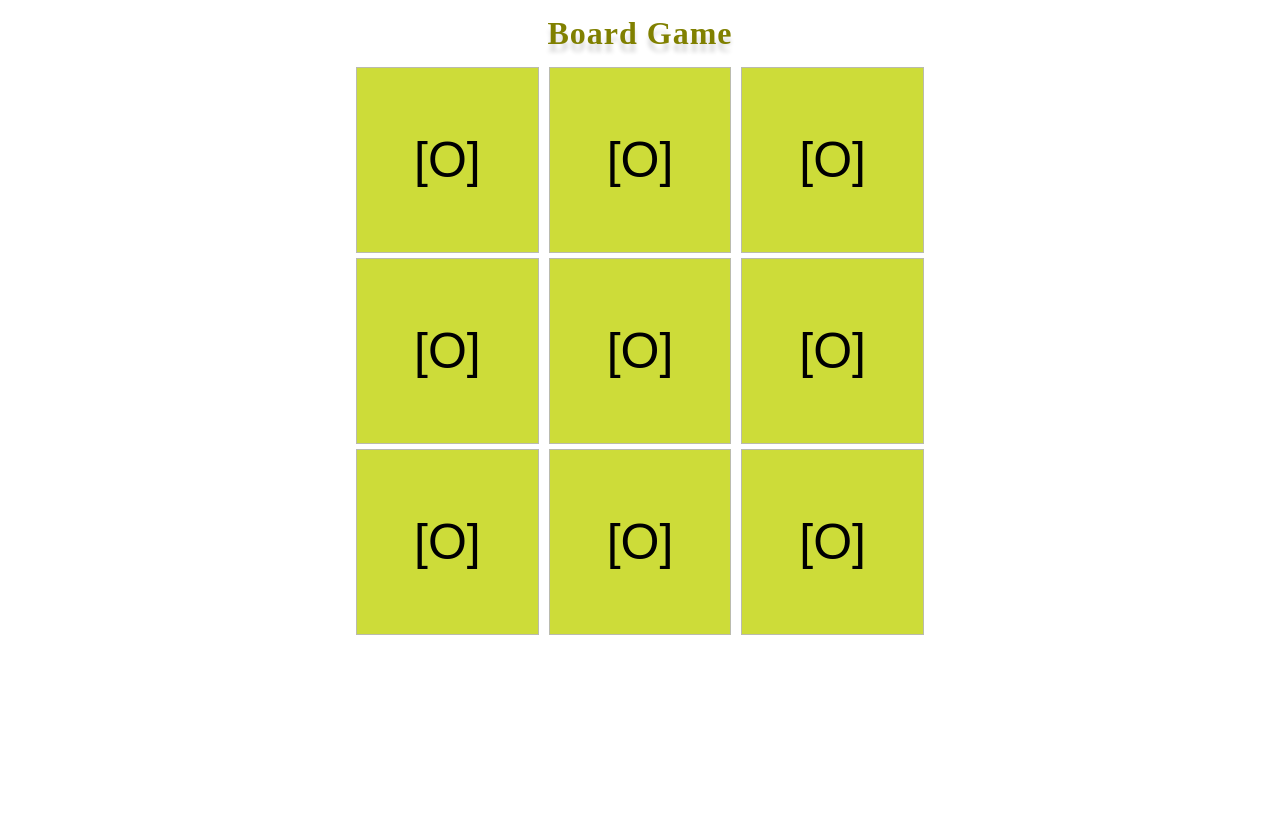
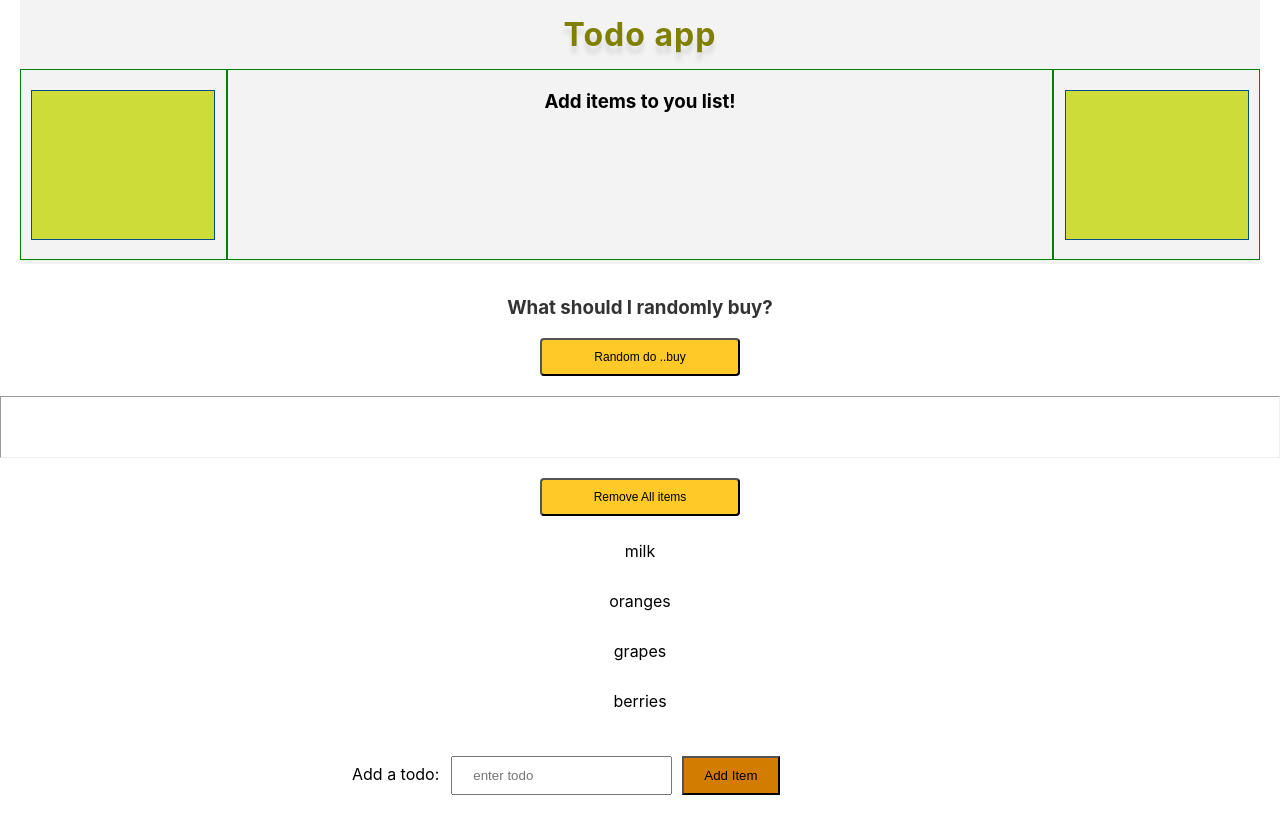
Before and after one commit to stefan22/rjsx, a React (Create React App) app: page / in a window 1280 px wide. Built offline with nearby package versions, Linux system fonts and the light colour scheme.

Commit message:
[comp] remaining comps

```diff
--- a/src/index.js
+++ b/src/index.js
@@ -1,69 +1,31 @@
-import React, {Component} from 'react';
+import React from 'react';
 import ReactDOM from 'react-dom';
-import './scss/app.scss';
+import './index.scss';
+import App from './js/app';
+import * as serviceWorker from './serviceWorker';
 
-class CreateRow extends Component {
+ReactDOM.render(<App />,
 
-  createRow() {
-    return (
-      <div className="row">
-        <button>[O]</button>
-        <button>[O]</button>
-        <button>[O]</button>
-      </div>
-    );
-  }
-
-  render() {
-    return (
-      <div>
-        {this.createRow()}
-      </div>
-    );
-  }
-
-}
-
-class Board extends Component {
-  render() {
-    return (
-      <div>
-        <div id="board">
-          <h1>Board Game</h1>
-          <div>
-            <CreateRow />
-            <CreateRow />
-            <CreateRow />
-
-          </div>
-        </div>
-      </div>
-    );
-  }
+  document.getElementById('root')
+);
 
 
-}
 
 
-class Game extends React.Component {
-  render() {
-    return (
-      <div className="game">
-        <div className="game-board">
-          <Board />
-        </div>
-        <div className="game-info">
-          <div>{/* status */}</div>
-          <ol>{/* TODO */}</ol>
-        </div>
-      </div>
-    );
-  }
-}
 
-// ========================================
 
-ReactDOM.render(
-  <Game />,
-  document.getElementById('root')
-);
+
+
+
+
+
+
+
+
+
+
+
+
+
+serviceWorker.unregister();
+// Learn more about service workers: http://bit.ly/CRA-PWA
--- a/src/js/App.js
+++ b/src/js/App.js
@@ -2,24 +2,58 @@ import React, {Component} from 'react';
 import Action from './action';
 import Header from './header';
 import Options from './options';
-//import Option from './option';
+import AddOption from './add-option';
 import '../scss/app.scss';
-import AddOption from './add-option';
 
 class App extends Component {
+  constructor(props) {
+    super(props);
+    this.handleDeleteOptions = this.handleDeleteOptions.bind(this);
+    this.handleRandomDo = this.handleRandomDo.bind(this);
+    this.handleAddOption = this.handleAddOption.bind(this);
+    this.state = {
+      options: ['milk','oranges','grapes','berries'],
+      isRandom: '',
+    };
+  }
+
+  handleDeleteOptions() {
+    this.setState(() => {
+      return {
+        options: []
+      };
+    });
+  }
+
+  handleRandomDo() {
+    let options = this.state.options;
+    let random = Math.floor(Math.random() * Math.floor(options.length));
+    let isRandom = this.state.options[random];
+    console.log(`How about some ${isRandom}!`);
+    return isRandom;
+  }
+
+  handleAddOption(option) {
+    console.log(option);
+  }
+
+
   render() {
-
-    const options = ['milk','oranges','grapes'];
 
     return (
       <div>
-
         <Header />
-        <Action />
-
-        <Options options={options} />
-
-        <AddOption />
+        <Action
+          hasOptions={this.state.options.length > 0}
+          handleRandomDo={this.handleRandomDo}
+        />
+        <Options
+          options={this.state.options}
+          handleDeleteOptions={this.handleDeleteOptions}
+        />
+        <AddOption
+          handleAddOption={this.handleAddOption}
+        />
 
 
       </div>
--- a/src/js/action.js
+++ b/src/js/action.js
@@ -2,22 +2,26 @@ import React, {Component} from 'react';
 import '../scss/options.scss';
 
 class Action extends Component {
-  constructor(props) {
-    super(props);
-    this.handleQuestion = this.handleQuestion.bind(this);
-  }
-
-  handleQuestion() {
-    console.log('questions handler clicked');
-  }
 
   render() {
-    const question = 'Q: what would you like to do?';
+    //let randomResponse = this.props.handleRandomDo();
+
+    console.log(this);
+    const title = 'What should I randomly buy?'
+    const question = 'Random do ..buy';
+
     return (
-      <div>
-        <button className="question-wrap" type="button" onClick={this.handleQuestion}>{question}</button>
-        <hr className="divider" />
+      <div className='button-sitter'>
+        <h3>{title}</h3>
+        <button
+          onClick={this.props.handleRandomDo}
+          disabled={!this.props.hasOptions}
+          className='question-wrap' type='button'>
+          {question}
+        </button>
 
+
+        <hr className='divider' />
       </div>
     );
   }
--- a/src/js/add-option.js
+++ b/src/js/add-option.js
@@ -22,20 +22,19 @@ class AddOption extends Component {
   render() {
 
     return (
-      <div>
-        {/* {this.props.option}  key: {this.props.option.props.optkey} */}
-
-        <form onSubmit={this.handleNewTodoOption}>
+      <div className='add-option-sitter'>
+        <form id="todo-form"
+          onSubmit={this.handleNewTodoOption}>
           <label htmlFor="todo">Add a todo:</label>
-          <input type="text" name="todo" id="todo" placeholder="enter todo" />
+          <input className='add-todo' type="text" name="todo"
+            placeholder="enter todo"/>
           <button type="submit">Add Item</button>
         </form>
-
       </div>
     );
   }
 
-} //Header
+} //AddOption
 
 
 
--- a/src/js/option.js
+++ b/src/js/option.js
@@ -1,12 +1,11 @@
 import React, {Component} from 'react';
-import AddOption from './add-option';
 import '../scss/options.scss';
 
 class Option extends Component {
   render() {
 
     return (
-      <div>
+      <div className='option-sitter'>
         <div className="optionItm">
           {this.props.optX}
         </div>
--- a/src/js/options.js
+++ b/src/js/options.js
@@ -3,37 +3,22 @@ import Option from './option';
 import '../scss/options.scss';
 
 class Options extends Component {
-  constructor(props) {
-    super(props);
-    this.handleRemovalAll = this.handleRemovalAll.bind(this);
-  }
-
-  handleRemovalAll() {
-    let arr = this.props.options;
-    console.log(arr);
-  }
 
   render() {
-    console.log(this);
+
     return (
-
-      <div className="all-options">
-        <button className="question-wrap" type="button"
-          onClick={this.handleRemovalAll}>Remove All items</button>
-
+      <div className="options-sitter">
+        <button
+          className="remove-options" type="button"
+          onClick={this.props.handleDeleteOptions}>
+          Remove All items
+        </button>
         {
           this.props.options.map((itm,key) => {
             return <Option key={key} optX={ <div optkey={key}>{itm}</div>  } />;
-
           })
         }
-
-
-
-
-
       </div>
-
     );
   }
 
--- a/src/scss/options.scss
+++ b/src/scss/options.scss
@@ -1,31 +1,78 @@
-.optionItm {
-  text-align: center;
-  padding:5px;
-}
+/*
+/## - options ->
+*/
 
-.all-options {
+.options-sitter {
   margin:20px 0 40px;
+  .remove-options {
+    width: 200px;
+    padding: 10px 20px;
+    font-size: 12px;
+    cursor: pointer;
+    margin: 0 auto;
+    display: block;
+    border-radius: 4px;
+    background: #FFCA28;
+  }
+  .option-sitter {
+    margin: 20px 0;
+    .optionItm {
+      text-align: center;
+      padding:5px;
+    }
+  } //- option ->
+
+} //options
+
+
+/*
+/## - add-option ->
+*/
+.add-option-sitter {
+  margin: 20px 0;
+  #todo-form {
+    width: 45%;
+    margin: 0 auto;
+    input.add-todo {
+      padding: 10px 20px;
+    margin-left: 12px;
+    }
+    button {
+      padding: 10px 20px;
+      margin-left: 10px;
+      cursor: pointer;
+      background: #d27d00;
+    }
+  }
+
 }
 
 
-input#todo {
-  padding: 10px 20px;
-  margin: 0 20px;
-}
+/*
+/## - button ->
+*/
+
+.button-sitter {
+  margin-top: 2em;
+  display: block;
+  h3 {margin-bottom: 1em; color:#333;}
+  .question-wrap {
+    width: 200px;
+    padding: 10px 20px;
+    font-size: 12px;
+    cursor: pointer;
+    margin: 0 auto;
+    display: block;
+    border-radius: 4px;
+    background: #FFCA28;
+  }
+  .question-wrap[disabled] {
+    background: #e0e0e0;
+    cursor: default;
+  } //disabled
+  hr.divider {
+    margin:20px 0;
+  }
 
 
-button[type=submit], button[type=button] {
-  padding: 10px 20px;
-  background: darkgray;
-  font-size: 12px;
-  cursor: pointer;
-}
-
-.question-wrap {
-  width: 200px;
-  margin: 0 auto;
-  display: block;
-  border-radius: 4px;
-  background: #FFCA28 !important;
-  margin-top: 2em;
-}
+} //sitter
```
Also changed, not shown: src/000index.js (deleted, +0 -31 lines).
